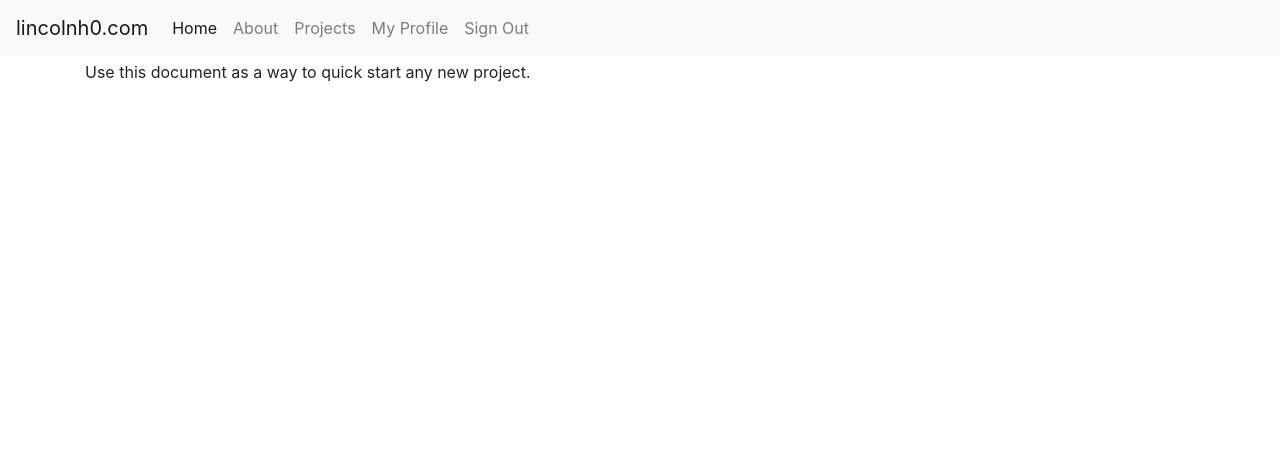
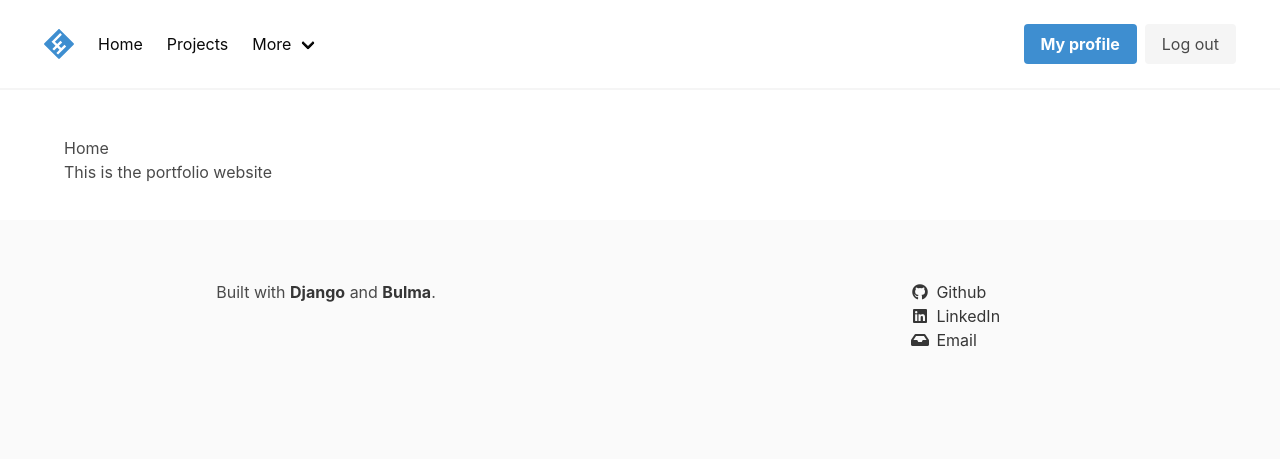
Before and after one commit to lincolnh0/lincolnh0.com, a Django app: page / in a window 1280 px wide. Shown: the top 459 px of the page. Run offline with Django 3.2, Linux system fonts and the light colour scheme; the visitor is signed in with stand-in values (Sample User, id 1); parts of the project's set-up code (start-up, migrations or seed data) failed here and were passed over; some libraries are stand-ins or nearby versions.

Commit message:
Refractor base templates + add bulma styles

```diff
--- a/lincolnh0_com/templates/account/login.html
+++ b/lincolnh0_com/templates/account/login.html
@@ -40,8 +40,8 @@ for a {{ site_name }} account and sign in below:{% endblocktranslate %}</p>
   {% if redirect_field_value %}
   <input type="hidden" name="{{ redirect_field_name }}" value="{{ redirect_field_value }}" />
   {% endif %}
-  <a class="button secondaryAction" href="{% url 'account_reset_password' %}">{% translate "Forgot Password?" %}</a>
-  <button class="primaryAction btn btn-primary" type="submit">{% translate "Sign In" %}</button>
+  <button class="button is-info" type="submit">{% translate "Sign In" %}</button>
+  <a class="button is-light" href="{% url 'account_reset_password' %}">{% translate "Forgot Password?" %}</a>
 </form>
 
 {% endblock %}
--- a/lincolnh0_com/templates/base.html
+++ b/lincolnh0_com/templates/base.html
@@ -3,9 +3,9 @@
   <head>
     <meta charset="utf-8">
     <meta http-equiv="x-ua-compatible" content="ie=edge">
-    <title>{% block title %}lincolnh0.com{% endblock title %}</title>
+    <title>{% block title %}lincolnh0's portfolio{% endblock title %}</title>
     <meta name="viewport" content="width=device-width, initial-scale=1.0">
-    <meta name="description" content="Portfolio">
+    <meta name="description" content="{% block description %}Portfolio{% endblock description %}">
     <meta name="author" content="lincolnh0">
 
     <!-- HTML5 shim, for IE6-8 support of HTML5 elements -->
@@ -16,10 +16,9 @@
     <link rel="icon" href="{% static 'images/favicons/favicon.ico' %}">
 
     {% block css %}
-    <!-- Latest compiled and minified Bootstrap CSS -->
-    <link href="https://stackpath.bootstrapcdn.com/bootstrap/4.3.1/css/bootstrap.min.css" rel="stylesheet" integrity="sha384-ggOyR0iXCbMQv3Xipma34MD+dH/1fQ784/j6cY/iJTQUOhcWr7x9JvoRxT2MZw1T" crossorigin="anonymous">
-
     <!-- Your stuff: Third-party CSS libraries go here -->
+    <link rel="stylesheet" href="https://cdn.jsdelivr.net/npm/bulma@0.9.3/css/bulma.min.css">
+    <link rel="stylesheet" href="https://use.fontawesome.com/releases/v5.15.4/css/all.css" integrity="sha384-DyZ88mC6Up2uqS4h/KRgHuoeGwBcD4Ng9SiP4dIRy0EXTlnuz47vAwmeGwVChigm" crossorigin="anonymous">
     <!-- This file stores project-specific CSS -->
     <link href="{% static 'css/project.css' %}" rel="stylesheet">
     {% endblock %}
@@ -27,79 +26,39 @@
     ================================================== -->
     {# Placed at the top of the document so pages load faster with defer #}
     {% block javascript %}
-      <!-- Bootstrap JS and its dependencies-->
-      <script defer src="https://code.jquery.com/jquery-3.3.1.slim.min.js" integrity="sha384-q8i/X+965DzO0rT7abK41JStQIAqVgRVzpbzo5smXKp4YfRvH+8abtTE1Pi6jizo" crossorigin="anonymous"></script>
-      <script defer src="https://cdnjs.cloudflare.com/ajax/libs/popper.js/1.14.3/umd/popper.min.js" integrity="sha384-ZMP7rVo3mIykV+2+9J3UJ46jBk0WLaUAdn689aCwoqbBJiSnjAK/l8WvCWPIPm49" crossorigin="anonymous"></script>
-      <script defer src="https://stackpath.bootstrapcdn.com/bootstrap/4.3.1/js/bootstrap.min.js" integrity="sha384-JjSmVgyd0p3pXB1rRibZUAYoIIy6OrQ6VrjIEaFf/nJGzIxFDsf4x0xIM+B07jRM" crossorigin="anonymous"></script>
-
       <!-- Your stuff: Third-party javascript libraries go here -->
 
       <!-- place project specific Javascript in this file -->
-      <script defer src="{% static 'js/project.js' %}"></script>
+      <script defer src="{% static 'js/base.js' %}"></script>
 
     {% endblock javascript %}
 
   </head>
 
   <body>
-
-    <div class="mb-1">
-      <nav class="navbar navbar-expand-md navbar-light bg-light">
-        <button class="navbar-toggler navbar-toggler-right" type="button" data-toggle="collapse" data-target="#navbarSupportedContent" aria-controls="navbarSupportedContent" aria-expanded="false" aria-label="Toggle navigation">
-          <span class="navbar-toggler-icon"></span>
-        </button>
-        <a class="navbar-brand" href="{% url 'home' %}">lincolnh0.com</a>
-
-        <div class="collapse navbar-collapse" id="navbarSupportedContent">
-          <ul class="navbar-nav mr-auto">
-            <li class="nav-item active">
-              <a class="nav-link" href="{% url 'home' %}">Home <span class="sr-only">(current)</span></a>
-            </li>
-            <li class="nav-item">
-              <a class="nav-link" href="{% url 'about' %}">About</a>
-            </li>
-            <li class="nav-item">
-              <a class="nav-link" href="{% url 'projects:list' %}">Projects</a>
-            </li>
-            {% if request.user.is_authenticated %}
-              <li class="nav-item">
-                {# URL provided by django-allauth/account/urls.py #}
-                <a class="nav-link" href="{% url 'users:detail' request.user.username  %}">{% translate "My Profile" %}</a>
-              </li>
-              <li class="nav-item">
-                {# URL provided by django-allauth/account/urls.py #}
-                <a class="nav-link" href="{% url 'account_logout' %}">{% translate "Sign Out" %}</a>
-              </li>
-            {% else %}
-              <li class="nav-item">
-                {# URL provided by django-allauth/account/urls.py #}
-                <a id="sign-up-link" class="nav-link" href="{% url 'account_signup' %}">{% translate "Sign Up" %}</a>
-              </li>
-              <li class="nav-item">
-                {# URL provided by django-allauth/account/urls.py #}
-                <a id="log-in-link" class="nav-link" href="{% url 'account_login' %}">{% translate "Sign In" %}</a>
-              </li>
-            {% endif %}
-          </ul>
-        </div>
-      </nav>
-
-    </div>
-
+    {% include "components/navbar.html" %}
+    <section class="section">
       <div class="container">
-
         {% if messages %}
           {% for message in messages %}
-              <div class="alert {% if message.tags %}alert-{{ message.tags }}{% endif %}">{{ message }}<button type="button" class="close" data-dismiss="alert" aria-label="Close"><span aria-hidden="true">&times;</span></button></div>
+            <article class="message is-info">
+              <div class="message-header">
+                System Message
+                <button class="delete"></button>
+              </div>
+              <div class="message-body">
+                {{ message }}
+              </div>
+            </article>
           {% endfor %}
         {% endif %}
 
         {% block content %}
           <p>Use this document as a way to quick start any new project.</p>
         {% endblock content %}
-
-    </div> <!-- /container -->
-
+      </div>
+    </section>
+    {% include "components/footer.html" %}
     {% block modal %}{% endblock modal %}
 
     {% block inline_javascript %}
--- /dev/null
+++ b/lincolnh0_com/templates/components/footer.html
@@ -0,0 +1,36 @@
+{% load static i18n %}
+<footer class="footer columns">
+  <div class="column content has-text-centered">
+    <p>
+      Built with <strong>Django</strong> and <strong>Bulma</strong>.
+    </p>
+  </div>
+  <div class="column is-flex is-justify-content-center">
+    <ul>
+      <li>
+        <a class="has-text-dark" href="https://github.com/lincolnh0" rel="noopener" target="_blank">
+          <span class="icon">
+            <i class="fab fa-github"></i>
+          </span>
+          <span>Github</span>
+        </a>
+      </li>
+      <li>
+        <a class="has-text-dark" href="https://linkedin.com/in/lincoln-ho" rel="noopener" target="_blank">
+          <span class="icon">
+            <i class="fab fa-linkedin"></i>
+          </span>
+          <span>LinkedIn</span>
+        </a>
+      </li>
+      <li>
+        <a class="has-text-dark" href="mailto:contact@lincolnh0.com">
+          <span class="icon">
+            <i class="fas fa-inbox"></i>
+          </span>
+          <span>Email</span>
+        </a>
+      </li>
+    </ul>
+  </div>
+</footer>
--- /dev/null
+++ b/lincolnh0_com/templates/components/navbar.html
@@ -0,0 +1,62 @@
+{% load static i18n %}
+<nav class="navbar is-white has-shadow is-spaced" role="navigation" aria-label="main navigation">
+  <div class="navbar-brand">
+    <a class="navbar-item" href="/">
+      <svg width="30" height="30" viewBox="0 0 138 138" fill="none" xmlns="http://www.w3.org/2000/svg">
+        <path fill="#3e8ed0" fill-rule="evenodd" clip-rule="evenodd" d="M72.5355 1.82484C70.5829 -0.127777 67.4171 -0.127776 65.4644 1.82485L1.82483 65.4645C-0.127795 67.4171 -0.127794 70.5829 1.82483 72.5355L65.4644 136.175C67.4171 138.128 70.5829 138.128 72.5355 136.175L136.175 72.5355C138.128 70.5829 138.128 67.4171 136.175 65.4645L72.5355 1.82484ZM74.5208 18.8126L38.4584 54.8751L34.5693 58.7642L38.4584 62.6532L52.9541 77.1489L38.4583 91.6447L46.2365 99.4229L60.7322 84.9271L71.3389 95.5337L56.8431 110.029L64.6213 117.808L102.098 80.331L94.3198 72.5528L79.117 87.7556L68.5104 77.1489L83.7131 61.9462L75.935 54.168L60.7322 69.3708L50.1256 58.7642L82.299 26.5908L74.5208 18.8126Z"/>
+      </svg>
+    </a>
+
+    <a role="button" class="navbar-burger" aria-label="menu" aria-expanded="false" data-target="navbarBasicExample">
+      <span aria-hidden="true"></span>
+      <span aria-hidden="true"></span>
+      <span aria-hidden="true"></span>
+    </a>
+  </div>
+
+  <div id="navbarBasicExample" class="navbar-menu">
+    <div class="navbar-start">
+      <a class="navbar-item" href="/">
+        {% translate "Home" %}
+      </a>
+      <a class="navbar-item" href="{% url 'projects:list' %}">
+        {% translate "Projects" %}
+      </a>
+      <div class="navbar-item has-dropdown is-hoverable">
+        <a class="navbar-link">
+          More
+        </a>
+        <div class="navbar-dropdown">
+          <a class="navbar-item">
+            About
+          </a>
+          <a class="navbar-item">
+            Jobs
+          </a>
+          <a class="navbar-item">
+            Contact
+          </a>
+          <hr class="navbar-divider">
+          <a class="navbar-item">
+            Report an issue
+          </a>
+        </div>
+      </div>
+    </div>
+
+    <div class="navbar-end">
+      <div class="navbar-item">
+        <div class="buttons">
+          {% if request.user.is_authenticated %}
+          <a class="button is-info" href="{% url 'users:detail' request.user.username  %}">
+            <strong>{% translate "My profile" %}</strong>
+          </a>
+          <a class="button is-light" href="{% url 'account_logout' %}">
+            {% translate "Log out" %}
+          </a>
+          {% endif %}
+        </div>
+      </div>
+    </div>
+  </div>
+</nav>
--- a/lincolnh0_com/templates/pages/home.html
+++ b/lincolnh0_com/templates/pages/home.html
@@ -1 +1,6 @@
 {% extends "base.html" %}
+
+{% block content %}
+<h1>Home</h1>
+<p>This is the portfolio website</p>
+{% endblock %}
```
Also changed, not shown: lincolnh0_com/static/js/base.js (added, +48 -0 lines). Lines whose indentation alone changed are shown as unchanged.
